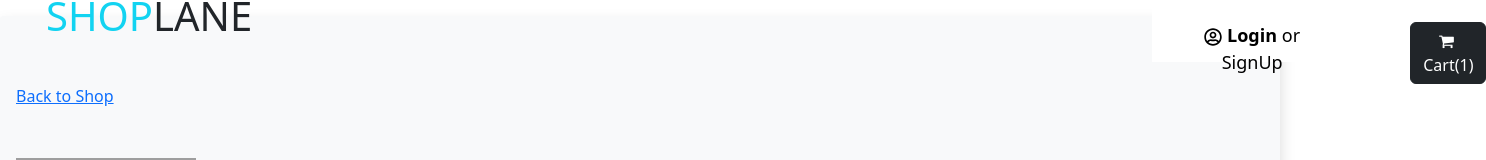
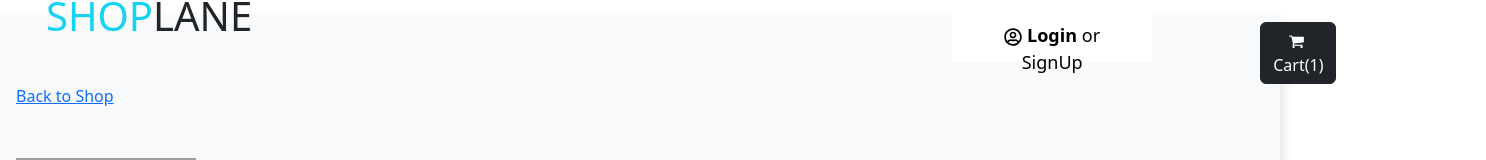
Before and after one commit to syedheena89/shoplane, a React (Create React App) app: page /cart in a window 1280 px wide. Shown: the top 160 px of the page, 1486 px wide, since content can reach past the window. Built offline with nearby package versions, Linux system fonts and the light colour scheme; grey boxes are pictures that could not be loaded.

Commit message:
change in carts

```diff
--- a/src/App.css
+++ b/src/App.css
@@ -50,7 +50,7 @@ h1 {
   background-color: white;
   margin-bottom: 10px;
   margin-right: 50px;
-  margin-left: -100px;
+  margin-left: -300px;
 }
 
 /* The container <div> - needed to position the dropdown content */
```
